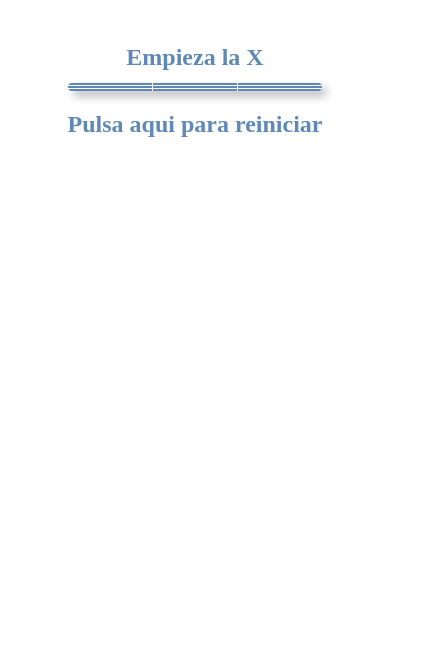
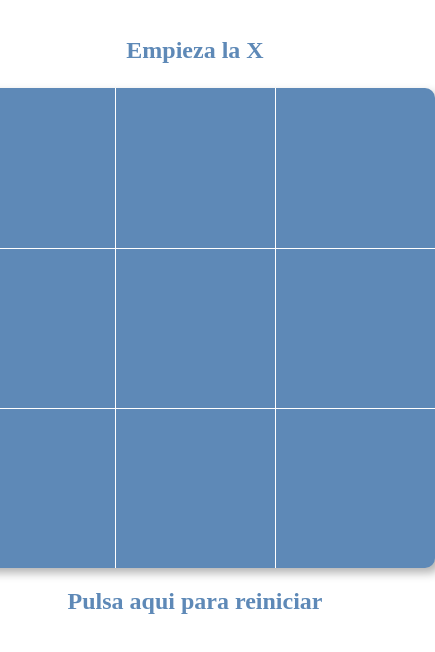
Before and after one commit to geeorgiee10/Proyectos, a plain HTML site: page Tres en raya/tresRaya.html in a window 390 px wide. Shown: the whole page, 435 px wide, since content can reach past the window. Drawn offline with Linux system fonts and the light colour scheme.

Commit message:
Editadas medias queries

```diff
--- a/Cuatro en raya/cuatroRaya.css
+++ b/Cuatro en raya/cuatroRaya.css
@@ -89,7 +89,7 @@ h2 {
 
     .muestra {
         width: 2.5em;
-        height: 3.5em;
+        height: 2.5em;
     }
 
     #quien {
--- a/Tres en raya/tresRaya.css
+++ b/Tres en raya/tresRaya.css
@@ -48,26 +48,3 @@ h2 {
     text-align: center;
     margin-bottom: 1em;
 }
-
-@media (max-width: 600px) {
-    body {
-        height: auto;
-        padding: 1em;
-    }
-
-    table {
-        width: 100%;
-        height: auto;
-        padding: 0.5em;
-    }
-
-    td {
-        font-size: 1.5em;
-        height: auto;
-    }
-
-    h2 {
-        font-size: 1.5rem;
-        margin-bottom: 0.5em;
-    }
-}
```
